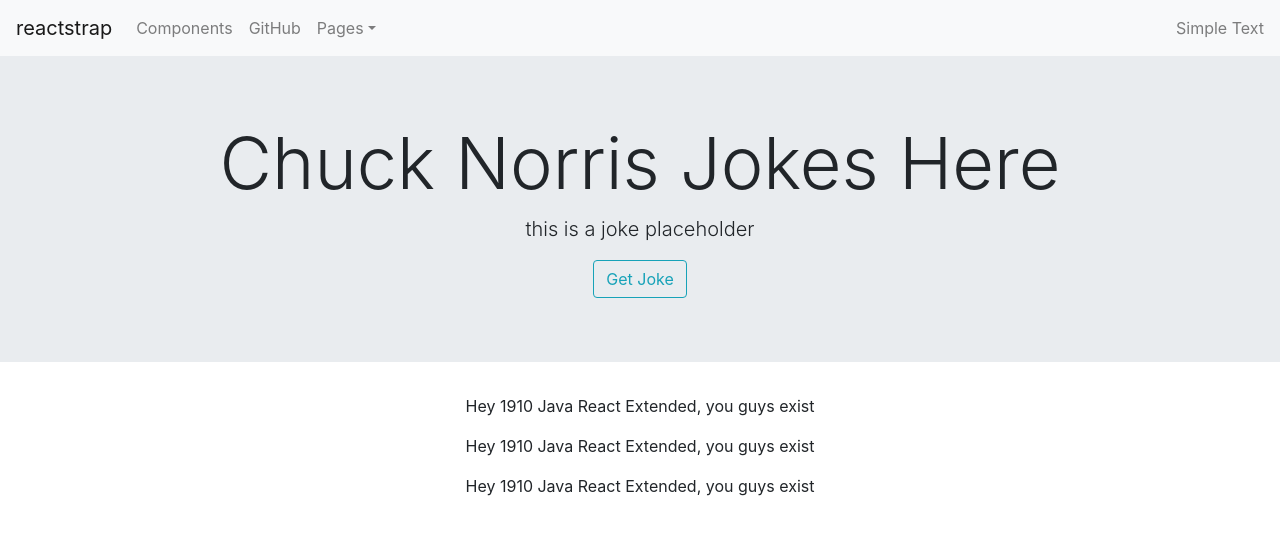
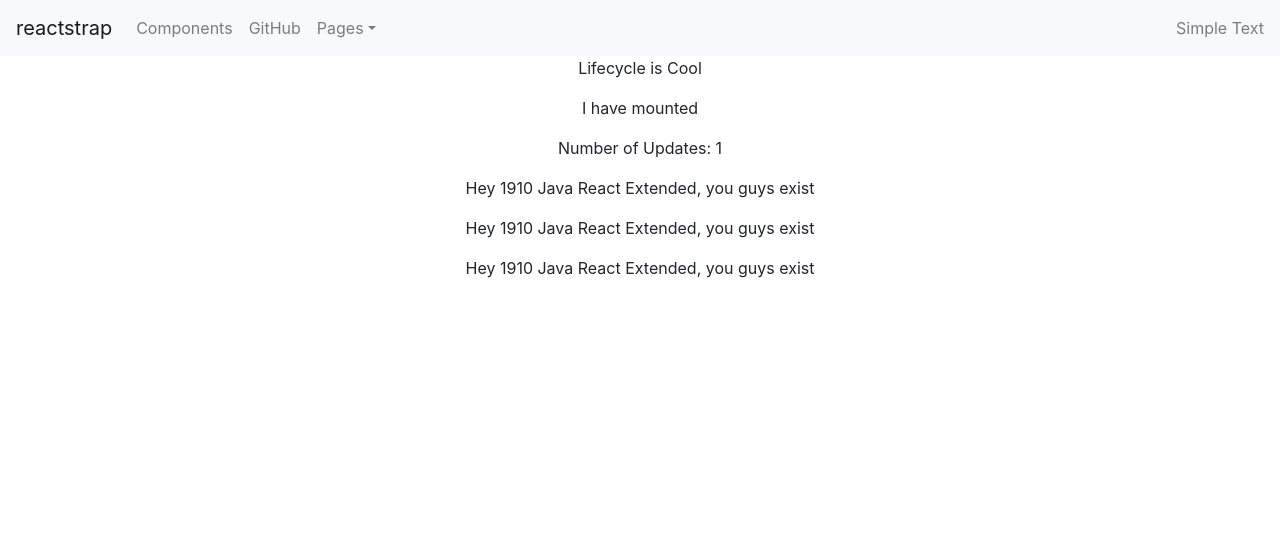
Before and after one commit to 1910javareact/Demos, a React (Create React App) app in the folder 4Week/garden-book-ui/: page / in a window 1280 px wide. Shown: the top 534 px of the page. Built offline with nearby package versions, Linux system fonts and the light colour scheme; no server answers.

Commit message:
added routes

```diff
--- a/4Week/garden-book-ui/package.json
+++ b/4Week/garden-book-ui/package.json
@@ -10,10 +10,14 @@
     "@types/node": "^12.12.16",
     "@types/react": "^16.9.16",
     "@types/react-dom": "^16.9.4",
+    "@types/react-router": "^5.1.3",
+    "@types/react-router-dom": "^5.1.3",
     "@types/reactstrap": "^8.2.0",
     "bootstrap": "^4.4.1",
     "react": "^16.12.0",
     "react-dom": "^16.12.0",
+    "react-router": "^5.1.2",
+    "react-router-dom": "^5.1.2",
     "react-scripts": "3.3.0",
     "reactstrap": "^8.2.0",
     "typescript": "^3.7.3"
--- a/4Week/garden-book-ui/src/App.tsx
+++ b/4Week/garden-book-ui/src/App.tsx
@@ -1,9 +1,10 @@
 import React from 'react';
 //import logo from './logo.svg';
 import './App.css';
-import {FirstComponent} from './components/first-component/FirstComponent'
 import GBNav from './components/navbar/GardenBookNavBar'
 import { ChuckNorrisComponent } from './components/chuck-norris-component/ChuckNorrisComponent';
+import { BrowserRouter as Router, Switch, Route } from 'react-router-dom';
+import { Home } from './components/home/Home';
 
 //this is a function component
 const App: React.FC = () => {
@@ -11,15 +12,24 @@ const App: React.FC = () => {
   return (
     //only one root tag is allowed in the jsx we return
     <div className="App">
-      <nav>
-        <GBNav/>
-      </nav>
-      <header>
-        <ChuckNorrisComponent/>
-      </header>
-      <FirstComponent/>
-      <FirstComponent/>
-      <FirstComponent/>
+      <Router>
+        <nav>
+          <GBNav />
+        </nav>
+        {/* the switch is for matching single paths to the url
+        it loads exactly one thing in the switch */}
+        <Switch>
+
+          <Route path='/chucknorris'>
+            <header>
+              <ChuckNorrisComponent />
+            </header>
+          </Route>
+          <Route path='/'>
+            <Home />
+          </Route>
+        </Switch>
+      </Router>
     </div>
 
   );
--- /dev/null
+++ b/4Week/garden-book-ui/src/components/home/Home.tsx
@@ -0,0 +1,20 @@
+import React from 'react'
+import { FirstComponent } from '../first-component/FirstComponent'
+import { LifecycleComponent } from '../lifecycle-component/LifecycleComponent'
+
+export class Home extends React.Component<any, any>{
+    render() {
+        return (
+            // we have a special tag in react that isn't a real element
+            // we call this tag a fragment
+            // it look like an empty html tag, and react will treat it as an html tag
+            // but it will not get rendered to the real dom
+            <>
+                <LifecycleComponent name='Lifecycle is Cool' />
+                <FirstComponent />
+                <FirstComponent />
+                <FirstComponent />
+            </>
+        )
+    }
+}
--- /dev/null
+++ b/4Week/garden-book-ui/src/components/lifecycle-component/LifecycleComponent.tsx
@@ -0,0 +1,58 @@
+import React from 'react'
+
+interface ILifecycleProps {
+    name: string
+}
+
+export class LifecycleComponent extends React.Component<ILifecycleProps, any>{
+    constructor(props: any) {
+        super(props)
+        this.state = {
+            message: 'I am Alive',
+            numUpdates: 0,
+            realUpdate: false
+        }
+    }
+
+    //this lifecycle, runs once, when the component finished mounting
+    //very useful for fetching inital data
+    componentDidMount() {
+        this.setState({
+            ...this.state,
+            message: 'I have mounted',
+            realUpdate: true
+        })
+    }
+
+    //this lifecycle get called after every single update
+    componentDidUpdate() {
+        //this means, you have to be very careful calling state updates in this lifecycle method
+        //you can setState, but you need some selection for doing it
+        //it needs to be false, probably most of the time
+        if (this.state.realUpdate) {
+            this.setState({
+                ...this.state,
+                numUpdates: this.state.numUpdates + 1,
+                realUpdate: false
+            })
+        }
+    }
+
+    componentWillUnmount(){
+        console.log('We are destroying the cycle of life');
+
+    }
+
+    render() {
+        return (
+            <div>
+                {/* we are going to be passed in a name, from whoever makes us */}
+                <p>{this.props.name}</p>
+                {/* we are also going to display a message, from our state */}
+                <p>{this.state.message}</p>
+                <p>Number of Updates: {this.state.numUpdates}</p>
+            </div>
+        )
+    }
+
+}
```
Also changed, not shown: 1 other file (tests, documents, lock files or other folders).
